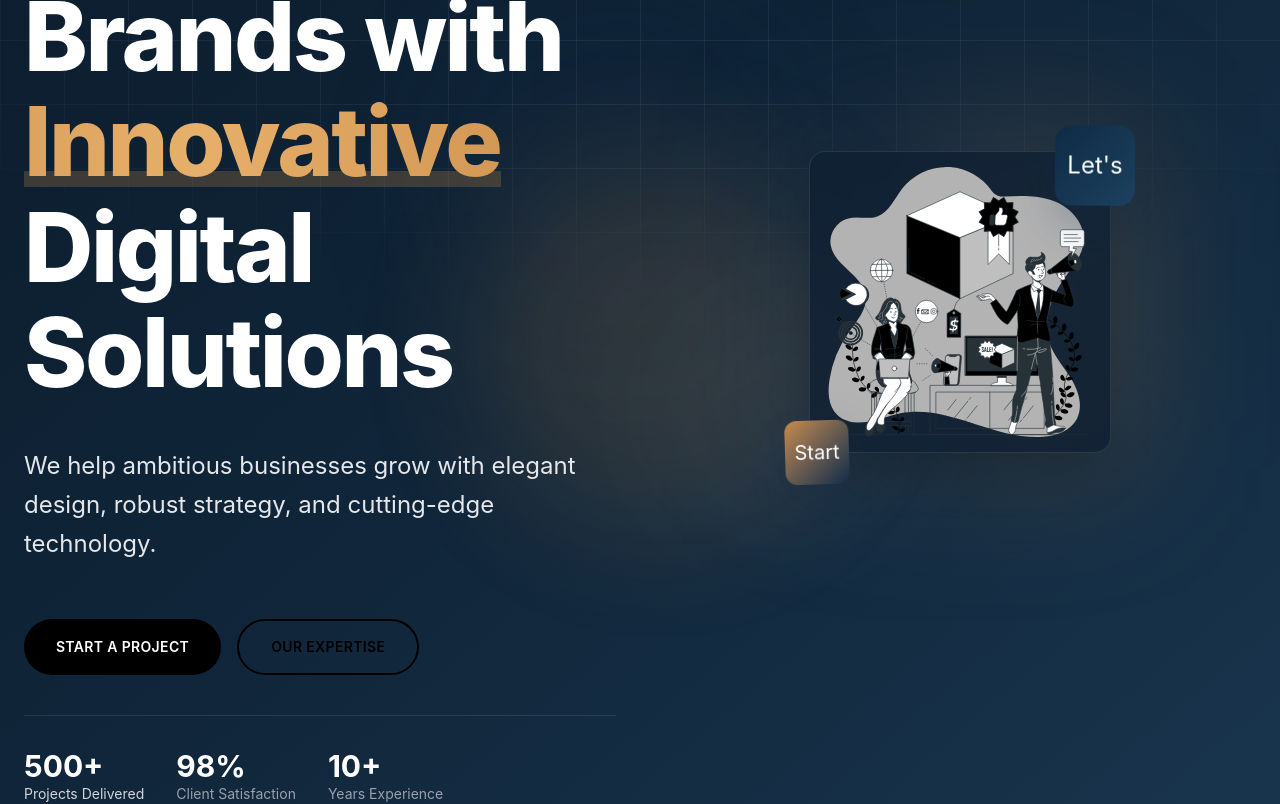
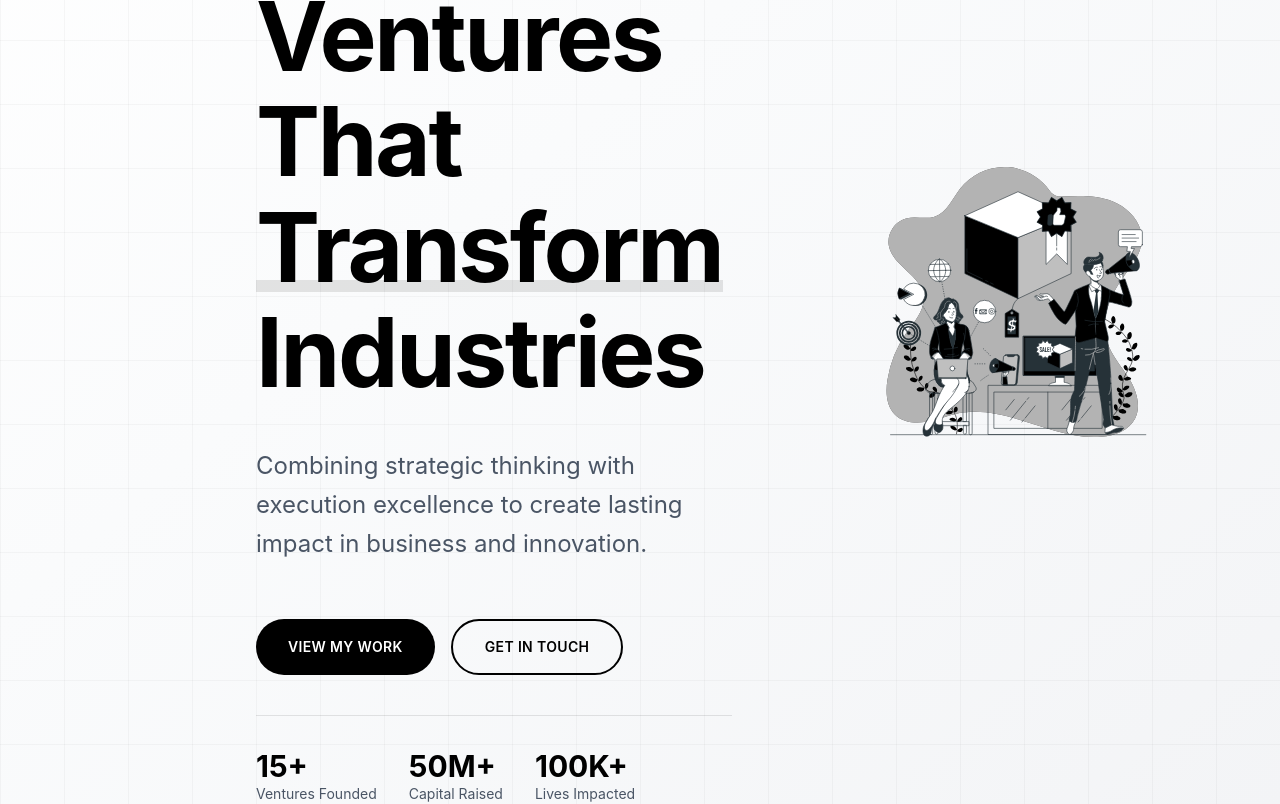
Before and after one commit to theEquinoxDev/Freelance-Agency-Portfolio, a React (Vite) app: page / in a window 1280 px wide. Shown: the part 280-1084 px from the top of the page. Built offline with nearby package versions, Linux system fonts and the light colour scheme.

Commit message:
revisions by client

```diff
--- a/src/sections/Hero.jsx
+++ b/src/sections/Hero.jsx
@@ -1,122 +1,67 @@
 import { motion } from "framer-motion"
 import Button from "../components/Button"
+import AnimatedCounter from "../components/AnimatedCounter"
 import heroImg from "../assets/hero.svg"
 
 export default function Hero() {
-  const containerVariants = {
-    hidden: {},
-    visible: {
-      transition: {
-        staggerChildren: 0.15
-      }
-    }
-  }
-
-  const itemVariants = {
-    hidden: { opacity: 0, y: 40 },
-    visible: { opacity: 1, y: 0, transition: { duration: 0.8, ease: [0.22, 1, 0.36, 1] } }
-  }
-
   return (
-    <section className="relative w-full min-h-screen pt-20 flex items-center bg-linear-to-br from-dark-bg via-[#102539] to-[#18344c] text-white px-6 overflow-hidden">
-      <div className="absolute inset-0 overflow-hidden pointer-events-none">
-        <div className="absolute top-1/4 left-1/3 w-96 h-96 bg-primary/20 rounded-full blur-3xl animate-pulse"></div>
-        <div className="absolute bottom-1/4 right-1/3 w-96 h-96 bg-accent/20 rounded-full blur-3xl animate-pulse" style={{ animationDelay: '1s' }}></div>
-        <div className="absolute top-1/2 left-1/2 w-72 h-72 bg-white/5 rounded-full blur-3xl animate-pulse" style={{ animationDelay: '2s' }}></div>
-      </div>
-
-      <div className="absolute inset-0 bg-[linear-gradient(to_right,#ffffff10_1px,transparent_1px),linear-gradient(to_bottom,#ffffff10_1px,transparent_1px)] bg-size-[4rem_4rem] mask-[radial-gradient(ellipse_80%_50%_at_50%_0%,#000_70%,transparent_110%)]"></div>
+    <section className="relative w-full min-h-screen pt-20 lg:pl-64 flex items-center bg-linear-to-br from-white via-gray-50 to-gray-100 text-black px-6 overflow-hidden">
+      <div className="absolute inset-0 bg-[linear-gradient(to_right,#00000008_1px,transparent_1px),linear-gradient(to_bottom,#00000008_1px,transparent_1px)] bg-size-[4rem_4rem]"></div>
 
       <div className="relative max-w-7xl mx-auto grid md:grid-cols-2 gap-12 items-center z-10">
-        <motion.div
-          variants={containerVariants}
-          initial="hidden"
-          animate="visible"
-          className="space-y-8 md:space-y-10 py-16 md:py-0"
-        >
-          <motion.div variants={itemVariants} className="inline-block">
-            <span className="inline-block px-4 py-2 bg-white/10 border border-white/20 rounded-full text-sm font-semibold text-white/80 backdrop-blur-sm">
-              ✨ Premium Digital Partner
+        <div className="space-y-8 md:space-y-10 py-16 md:py-0">
+          <div className="inline-block">
+            <span className="inline-block px-4 py-2 bg-black/5 border border-black/10 rounded-full text-sm font-medium text-black/70">
+              Entrepreneur & Visionary
             </span>
-          </motion.div>
+          </div>
 
-          <motion.h1
-            variants={itemVariants}
-            className="text-5xl md:text-7xl lg:text-8xl font-extrabold leading-[1.1] tracking-tight"
-          >
-            Elevating Brands with{" "}
+          <h1 className="text-5xl md:text-7xl lg:text-8xl font-bold leading-[1.1] tracking-tight text-black">
+            Building Ventures That{" "}
             <span className="relative inline-block">
-              <span className="relative z-10 bg-linear-to-r from-accent via-[#e7b06a] to-accent bg-clip-text text-transparent animate-gradient">
-                Innovative
-              </span>
-              <motion.span
-                className="absolute bottom-2 left-0 right-0 h-4 bg-accent/25 z-0"
-                initial={{ scaleX: 0 }}
-                animate={{ scaleX: 1 }}
-                transition={{ delay: 1.2, duration: 0.8, ease: "easeOut" }}
-              />
+              <span className="relative z-10">Transform</span>
+              <span className="absolute bottom-2 left-0 right-0 h-3 bg-black/10 z-0"></span>
             </span>{" "}
-            Digital Solutions
-          </motion.h1>
+            Industries
+          </h1>
 
-          <motion.p
-            variants={itemVariants}
-            className="text-xl md:text-2xl text-gray-200 max-w-xl leading-relaxed"
-          >
-            We help ambitious businesses grow with elegant design, robust strategy, and cutting-edge technology.
-          </motion.p>
+          <p className="text-xl md:text-2xl text-gray-600 max-w-xl leading-relaxed">
+            Combining strategic thinking with execution excellence to create lasting impact in business and innovation.
+          </p>
 
-          <motion.div variants={itemVariants} className="flex flex-wrap gap-4 pt-4">
-            <Button>Start a Project</Button>
-            <Button variant="outline">Our Expertise</Button>
-          </motion.div>
+          <div className="flex flex-wrap gap-4 pt-4">
+            <Button>View My Work</Button>
+            <Button variant="outline">Get In Touch</Button>
+          </div>
 
-          <motion.div
-            variants={itemVariants}
-            className="flex gap-8 pt-8 border-t border-white/10"
-          >
+          <div className="flex gap-8 pt-8 border-t border-black/10">
             <div>
-              <div className="text-3xl font-bold text-white">500+</div>
-              <div className="text-sm text-gray-300">Projects Delivered</div>
+              <AnimatedCounter end={15} suffix="+" />
+              <div className="text-sm text-gray-600">Ventures Founded</div>
             </div>
             <div>
-              <div className="text-3xl font-bold text-white">98%</div>
-              <div className="text-sm text-gray-400">Client Satisfaction</div>
+              <AnimatedCounter end={50} suffix="M+" />
+              <div className="text-sm text-gray-600">Capital Raised</div>
             </div>
             <div>
-              <div className="text-3xl font-bold text-white">10+</div>
-              <div className="text-sm text-gray-400">Years Experience</div>
+              <AnimatedCounter end={100} suffix="K+" />
+              <div className="text-sm text-gray-600">Lives Impacted</div>
             </div>
-          </motion.div>
-        </motion.div>
+          </div>
+        </div>
 
         <motion.div
-          initial={{ opacity: 0, scale: 0.8, rotateY: -15 }}
-          animate={{ opacity: 1, scale: 1, rotateY: 0 }}
-          transition={{ duration: 1, delay: 0.5, ease: [0.22, 1, 0.36, 1] }}
+          initial={{ opacity: 0 }}
+          animate={{ opacity: 1 }}
+          transition={{ duration: 0.8, delay: 0.3 }}
           className="relative flex justify-center"
         >
           <div className="relative">
-            <div className="absolute inset-0 bg-linear-to-r from-primary/30 to-accent/30 rounded-2xl blur-3xl -z-10 scale-110"></div>
             <img
               src={heroImg}
-              alt="Digital illustration"
-              className="relative w-full max-w-lg  shadow-2xl rounded-2xl border border-white/10 backdrop-blur-sm bg-[#102032]/80"
+              alt="Portfolio illustration"
+              className="relative w-full max-w-lg rounded-2xl"
             />
-            <motion.div
-              animate={{ y: [0, -20, 0], rotate: [0, 5, 0] }}
-              transition={{ duration: 6, repeat: Infinity, ease: "easeInOut" }}
-              className="absolute -top-6 -right-6 w-20 h-20 bg-linear-to-br from-primary to-[#1c415f] rounded-2xl shadow-dope flex items-center justify-center text-2xl"
-            >
-              Let's
-            </motion.div>
-            <motion.div
-              animate={{ y: [0, 20, 0], rotate: [0, -5, 0] }}
-              transition={{ duration: 5, repeat: Infinity, ease: "easeInOut", delay: 0.5 }}
-              className="absolute -bottom-6 -left-6 w-16 h-16 bg-linear-to-br from-accent to-primary rounded-xl shadow-dope flex items-center justify-center text-xl"
-            >
-              Start
-            </motion.div>
           </div>
         </motion.div>
       </div>
```
